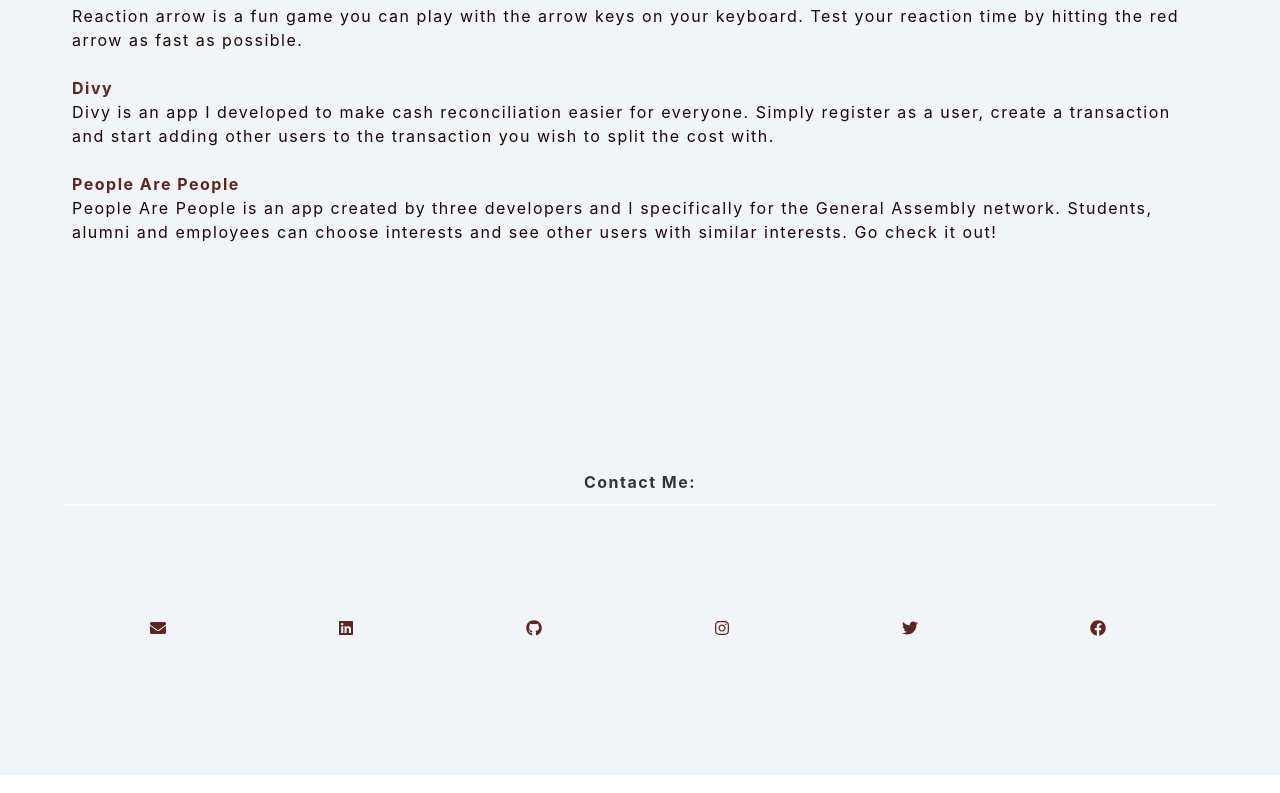
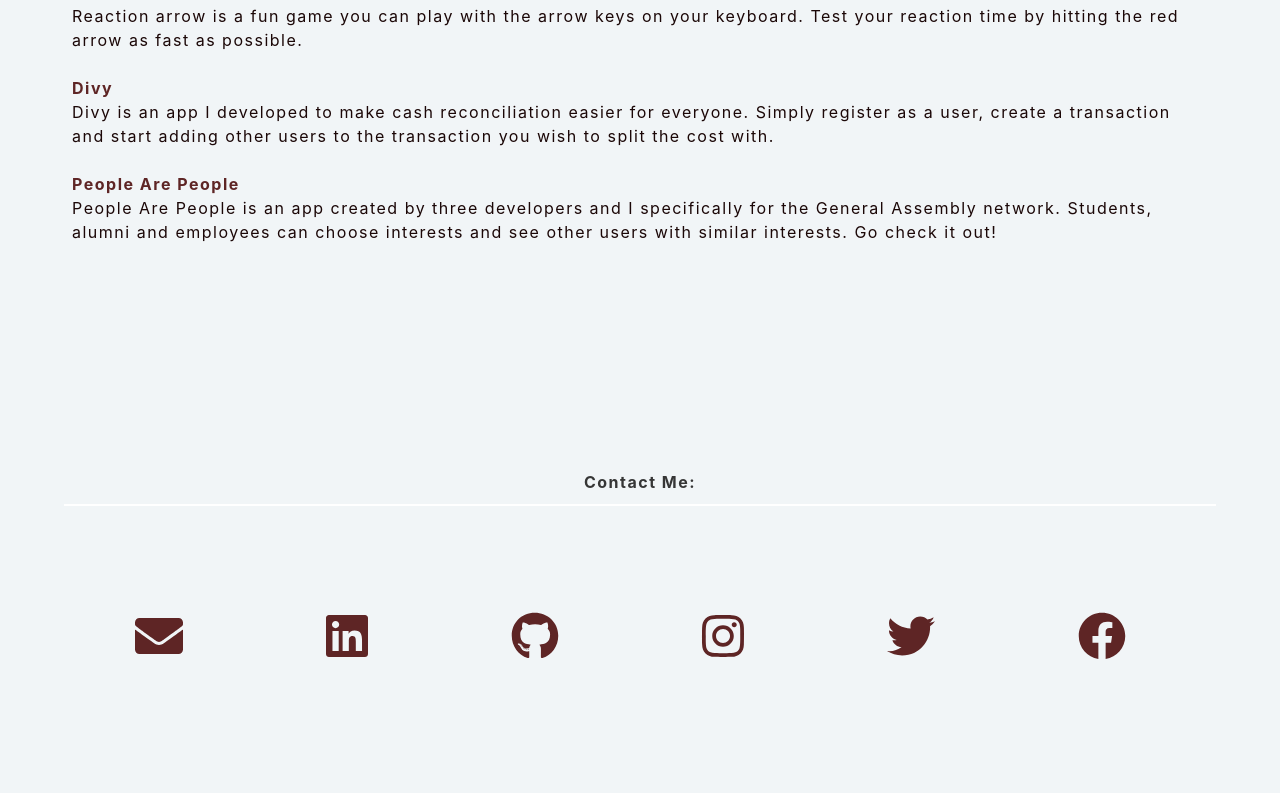
Before and after one commit to shassen/portfolio, a React (Create React App) app: page / in a window 1280 px wide. Shown: the part 1432-2225 px from the top of the page. Built offline with nearby package versions, Linux system fonts and the light colour scheme.

Commit message:
Adjusted the size of my fontawesome icons and edited the aboutme section a bit.

```diff
--- a/src/App.css
+++ b/src/App.css
@@ -14,7 +14,7 @@ a {
 .contact {
   color: rgb(94, 37, 37);
   display: inline-block;
-  margin: 7.5%;
+  margin: 6.2%;
 }
 
 .projects {
--- a/src/components/About.jsx
+++ b/src/components/About.jsx
@@ -27,7 +27,7 @@ export default function About(props) {
         suggested I learn Javascript, so I did! For six months I practiced coding every night and quickly fell in love with the craft.
         <br />
         <br />
-        Enter General Assembly. I decided to take a leap of faith and enrolled in a web development bootcamp at GA, a 12-week
+        Insert General Assembly. I decided to take a leap of faith and enrolled in a web development bootcamp at GA, a 12-week
         immersive program designed to teach students the skills to thrive as a software developer. Here, I learned how to
         effectively use HTML5, CSS3, Javascript, Node, Express, React, PostgreSQL, Ruby on Rails and design principals to build
         creative web pages and apps.
--- a/src/components/Contact.jsx
+++ b/src/components/Contact.jsx
@@ -9,12 +9,12 @@ export default function Contact(props) {
     <section id="contact" className="section is-small">
       <div className="container">
         <h1 className="headers"><strong>Contact Me:</strong></h1><br />
-        <a className="contact" href="mailto:shassen89@gmail.com">< FontAwesomeIcon icon={faEnvelope} /></a>
-        <a className="contact" href={props.social.linkedIn}>< FontAwesomeIcon icon={faLinkedin} /></a>
-        <a className="contact" href={props.social.github}>< FontAwesomeIcon icon={faGithub} /></a>
-        <a className="contact" href={props.social.instagram}>< FontAwesomeIcon icon={faInstagram} /></a>
-        <a className="contact" href={props.social.twitter}>< FontAwesomeIcon icon={faTwitter} /></a>
-        <a className="contact" href={props.social.facebook}>< FontAwesomeIcon icon={faFacebook} /></a>
+        <a className="contact" href="mailto:shassen89@gmail.com"><i className="fa-3x">< FontAwesomeIcon icon={faEnvelope} /></i></a>
+        <a className="contact" href={props.social.linkedIn}><i className="fa-3x">< FontAwesomeIcon icon={faLinkedin} /></i></a>
+        <a className="contact" href={props.social.github}><i className="fa-3x">< FontAwesomeIcon icon={faGithub} /></i></a>
+        <a className="contact" href={props.social.instagram}><i className="fa-3x">< FontAwesomeIcon icon={faInstagram} /></i></a>
+        <a className="contact" href={props.social.twitter}><i className="fa-3x">< FontAwesomeIcon icon={faTwitter} /></i></a>
+        <a className="contact" href={props.social.facebook}><i className="fa-3x">< FontAwesomeIcon icon={faFacebook} /></i></a>
       </div>
     </section>
   )
```
